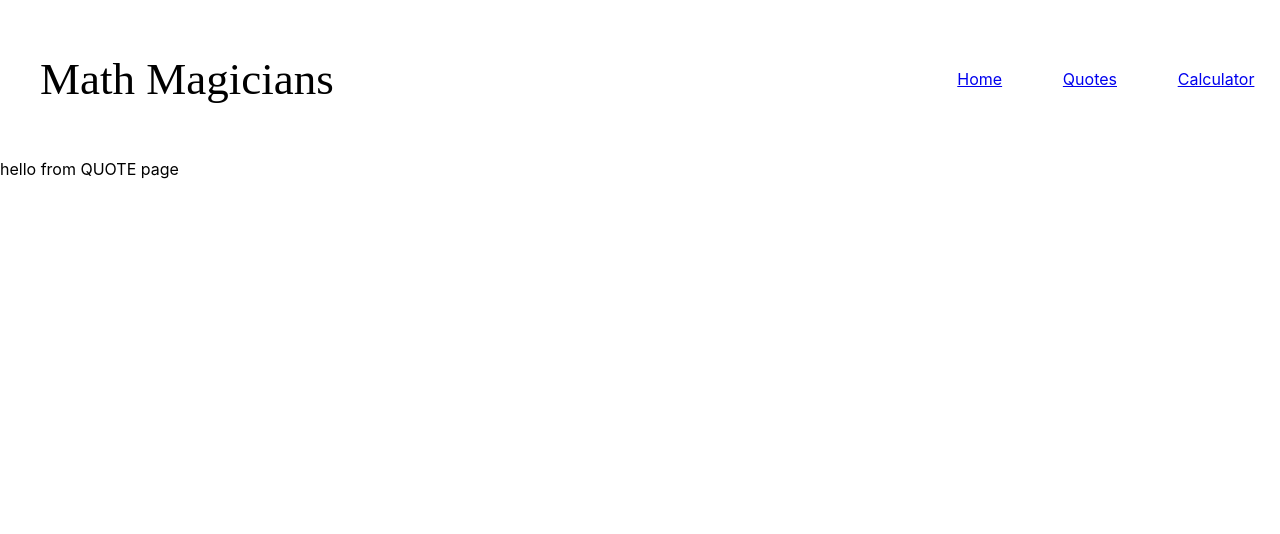
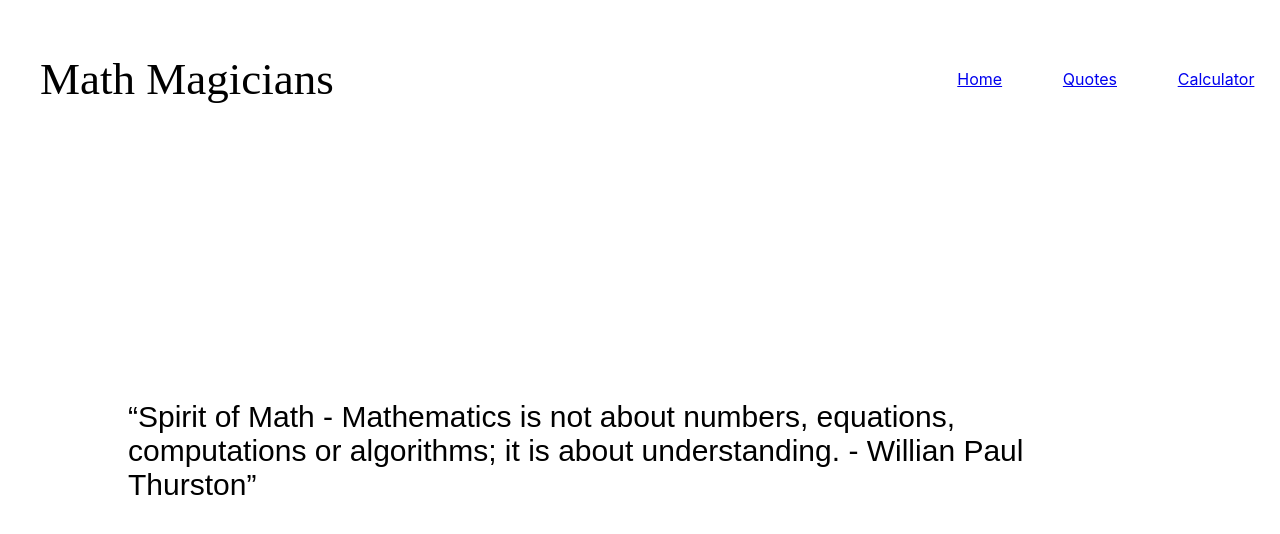
Before and after one commit to Suzi216/math-magicians, a React (Create React App) app: page /quotes in a window 1280 px wide. Shown: the top 534 px of the page. Built offline with nearby package versions, Linux system fonts and the light colour scheme.

Commit message:
Adding basic styling to the webpage

```diff
--- a/src/components/Home.js
+++ b/src/components/Home.js
@@ -1,5 +1,5 @@
 import React from 'react';
-import '../styles/home.css';
+import '../styles/homeANDquotes.css';
 
 const Home = () => (
   <div className="home-container">
--- a/src/components/Quotes.js
+++ b/src/components/Quotes.js
@@ -1,6 +1,13 @@
 import React from 'react';
+import '../styles/homeANDquotes.css';
 
 const Quotes = () => (
-  <div>hello from QUOTE page</div>
+  <div className="quote-container">
+    <q>
+      Spirit of Math -  Mathematics is not about numbers, equations,
+      computations or algorithms; it is about understanding.
+      - Willian Paul Thurston
+    </q>
+  </div>
 );
 export default Quotes;
--- a/src/styles/home.css
+++ /dev/null
@@ -1,13 +0,0 @@
-.home-container{
-  padding: 3%;
-}
-h5{
-  font-family: serif;
-}
-h3{
-  font-family: serif;
-  color: red;
-}
-p{
-  font-family: serif;
-}
--- /dev/null
+++ b/src/styles/homeANDquotes.css
@@ -0,0 +1,24 @@
+.home-container{
+  padding: 3%;
+}
+h5{
+  font-family: serif;
+}
+h3{
+  font-family: serif;
+  color: red;
+}
+p{
+  font-family: serif;
+  text-indent: 30px;
+}
+.quote-container{
+  width: 75%;
+  position: absolute;
+  left: 10%;
+  top: 50%;
+  font-family: sans-serif;
+  font-size: 30px;
+  font-weight: 500;
+
+}
```
